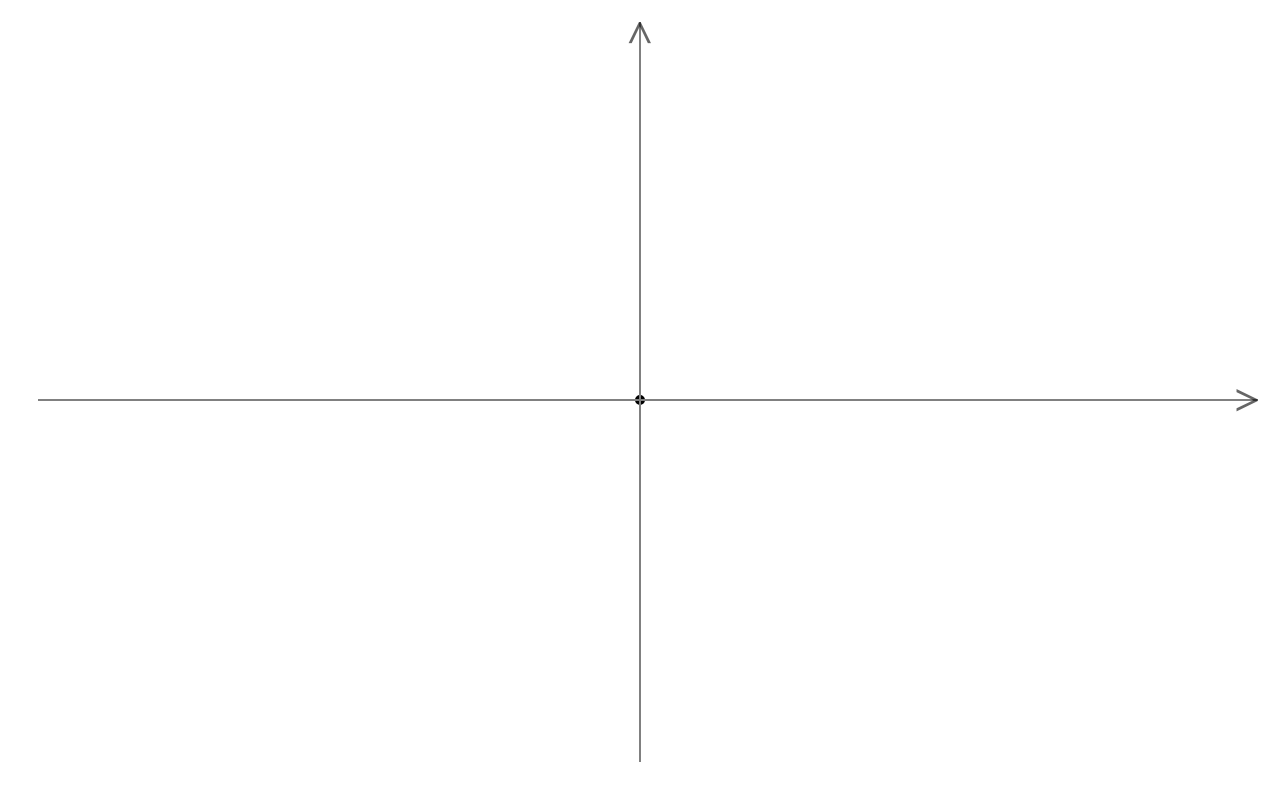
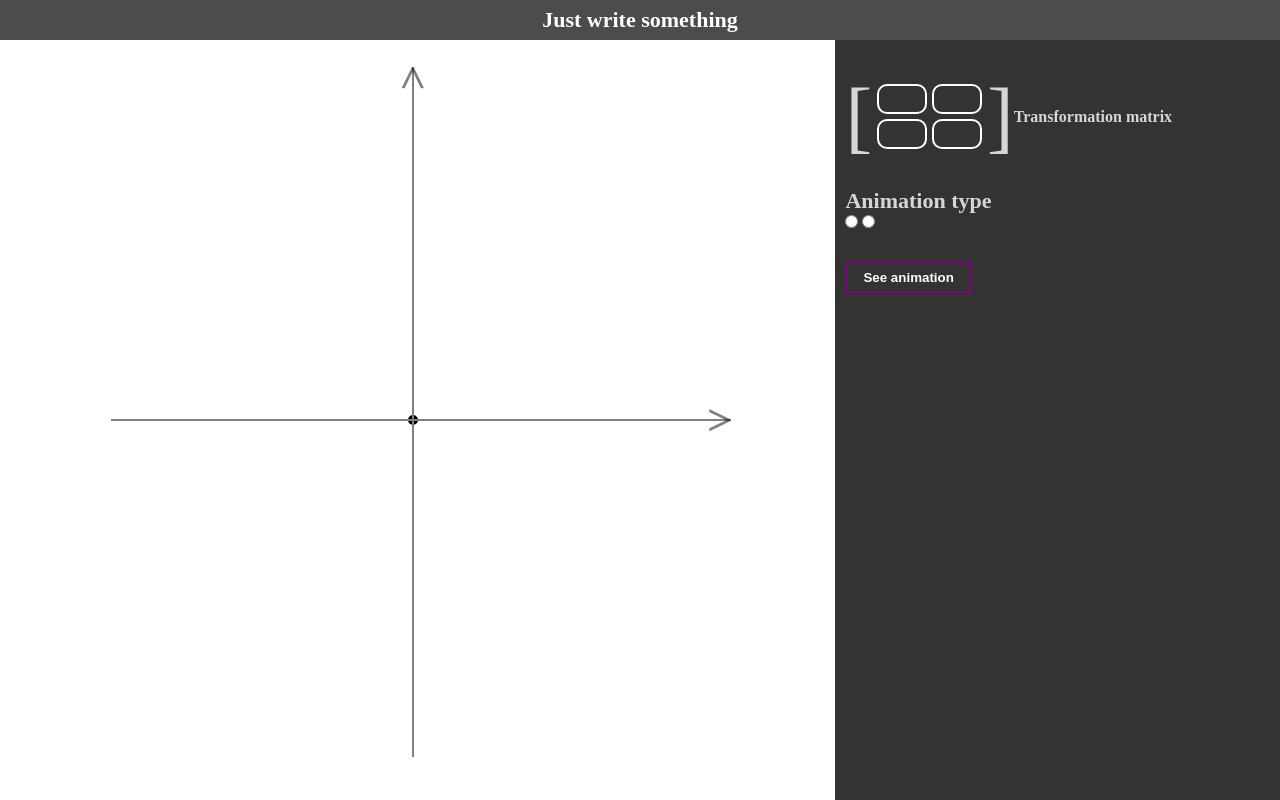
Before and after one commit to lariel-o/linear-algebra-2d-transformation-animated, a plain HTML site: page index.html in a window 1280 px wide. Drawn offline with Linux system fonts and the light colour scheme.

Commit message:
Finishing the first design for PC

```diff
--- a/index.html
+++ b/index.html
@@ -1,17 +1,22 @@
 <!DOCTYPE html>
 <html lang="pt-br">
     <head>
-        <title> Qualquer coisa </title>
+        <title> linear algebra 2d animation</title>
         <meta charset="UTF-8">
 
 
         <link rel="stylesheet" href="./public/css/main.css">
         <link rel="stylesheet" href="./public/css/axis.css">
+        <link rel="stylesheet" href="./public/css/inputs.css">
     </head>
     <body>
         <div class="container">
+            <header>
+                <p>Just write something</p>
+            </header>
             <main>
-                <div class="origin"></div>
+                <section class="axis-container">
+                    <span class="origin"></span>
                     <div class="x-axis-container">
                         <span class="x-axis"></span>
                         <span class="x-axis-arrow">&gt</span>
@@ -20,7 +25,35 @@
                         <span class="y-axis"></span>
                         <span class="y-axis-arrow">&lt</span>
                     </div>
+                </section>
+                <section class="inputs-container">
+                    <form>
+                        <section class="twod-matrix-section">
+                            <section class="twod-matrix-container">
+                                <input type="number" name="i_in_x" value="">
+                                <input type="number" name="i_in_y" value="">
+                                <input type="number" name="j_in_x" value="">
+                                <input type="number" name="j_in_y" value="">
+                            </section>
+                            <section class="text">
+                                <p>Transformation matrix</p>
+                            </section>
+                        </section>
+
+                        <section class="animation-section">
+                            <section class="text">
+                                <p>Animation type</p>
+                            </section>
+                            <input type="radio" name="animation">
+                            <input type="radio" name="animation">
+                        </section>
+
+                        <section class="input">
+                            <input type="button" name="submit" value="See animation">
+                        </section>
+                    </form>
+                </section>
             </main>
-        </div>
+        </span>
     </body>
 </html>
--- a/public/css/axis.css
+++ b/public/css/axis.css
@@ -1,3 +1,12 @@
+.axis-container{
+    width: var(--axis-container-width);
+    height: 100%;
+
+    display: flex;
+    justify-content: center;
+    align-items: center;
+}
+
 .origin {
     position: absolute;
     border: 5px solid black;
@@ -12,14 +21,14 @@
 }
 
 .x-axis-container{
-    width: calc(100% - 40px);
+    width: calc(var(--axis-container-width) - 15%);
     height: 2px;
     justify-content: right;
 }
 
 .y-axis-container{
     transform: rotate(90deg);
-    width: calc(100vh - 40px);
+    width: calc(100vh - 90px);
     height: 2px;
 }
 
@@ -36,7 +45,7 @@
 .x-axis-arrow, .y-axis-arrow{
     position: absolute;
 
-    color: rgb(0, 0, 0, 60%);
+    color: rgb(0, 0, 0, 50%);
     font-size: 45px;
     font-weight: bold;
 }
--- /dev/null
+++ b/public/css/inputs.css
@@ -0,0 +1,103 @@
+:root{
+    --input-number-height: 30px;
+    --input-number-gap: 5px;
+}
+
+.inputs-container{
+    width: calc(100% - var(--axis-container-width));
+    height: 100%;
+
+    padding-top: 30px;
+    padding-left: 10px;
+    background-color: rgb(0, 0, 0, 80%);
+
+    color: rgb(255, 255, 255, 80%);
+}
+
+form{
+    width: 100%;
+    height: 100%;
+}
+
+/* hide the up/down arrows in the number-input field */
+input::-webkit-outer-spin-button, input::-webkit-inner-spin-button { -webkit-appearance: none; margin: 0; }
+input[type=number] { -moz-appearance:textfield; }
+/* hide the up/down arrows in the number-input field */
+
+
+.twod-matrix-section{
+    width: 100%;
+
+    display: flex;
+    height: calc( (var(--input-number-height)*3) + var(--input-number-gap) - 2px);
+
+}
+
+.twod-matrix-container::before{
+    content: '[';
+    font-size: 80px;
+}
+
+.twod-matrix-container::after{
+    content: ']';
+    font-size: 80px;
+}
+
+.twod-matrix-container{
+    display: flex;
+    flex-direction: column;
+    flex-wrap: wrap;
+    gap: var(--input-number-gap);
+
+    justify-content: center;
+    align-items: center;
+}
+
+.twod-matrix-container input{
+    width: 50px;
+    height: var(--input-number-height);
+
+    background-color: rgb(0, 0, 0, 0%);
+
+    color: white;
+    font-weight: bold;
+
+    text-align: center;
+
+    border-radius: 10px;
+    border: 2px solid white;
+
+    font-size: 12px;
+}
+
+.twod-matrix-container input:hover{
+    cursor: pointer;
+}
+
+.twod-matrix-section .text{
+    display: flex;
+    align-items: center;
+
+    font-weight: bold;
+}
+
+.animation-section{ padding-top: 25px; }
+
+.animation-section .text{ font-size: 22px; font-weight: bold; }
+
+section.input{ padding-top: 30px; }
+
+section.input input{
+    background-color: transparent;
+
+    border: 2px solid purple;
+    padding: 6px 16px;
+
+    color: white;
+
+    font-weight: bold;
+}
+
+section.input input:hover{
+    cursor: pointer;
+}
--- a/public/css/main.css
+++ b/public/css/main.css
@@ -2,14 +2,30 @@
 
 .container{ width: 100%; height: 100vh; }
 
-main{
+:root{
+    --header-height: 40px;
+    --axis-container-width: 65%;
+}
+
+header{
     width: 100%;
-    height: 100%;
+    height: var(--header-height);
 
-    padding: 10px;
+    background-color: rgb(0,0,0,70%);
+
+    color: white;
+    font-size: 22px;
+    font-weight: bold;
 
     display: flex;
     justify-content: center;
     align-items: center;
+}
 
+main{
+    width: 100%;
+    height: calc(100% - var(--header-height) );
+
+    display: flex;
+    gap: 10px;
 }
```
Lines whose indentation alone changed are shown as unchanged.
